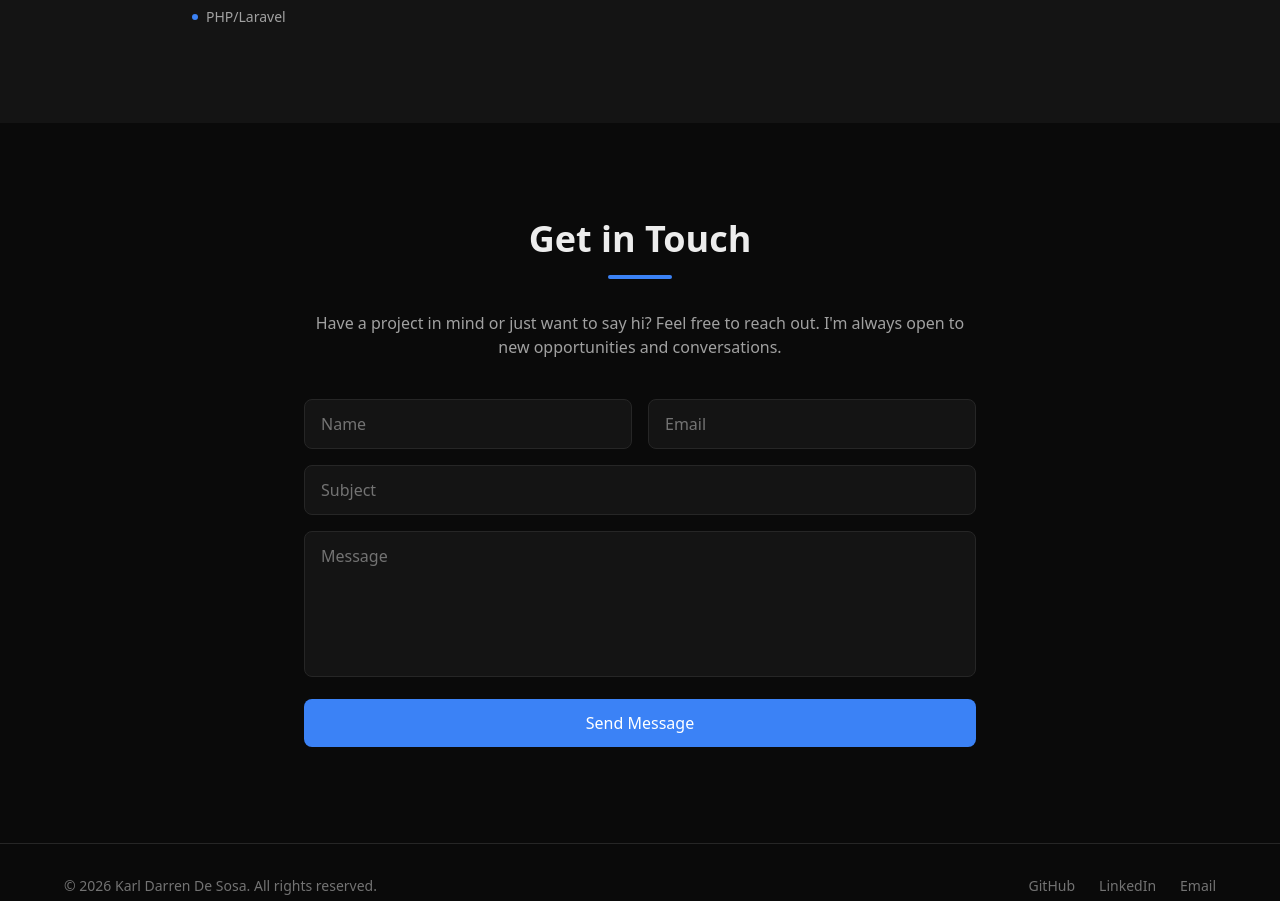
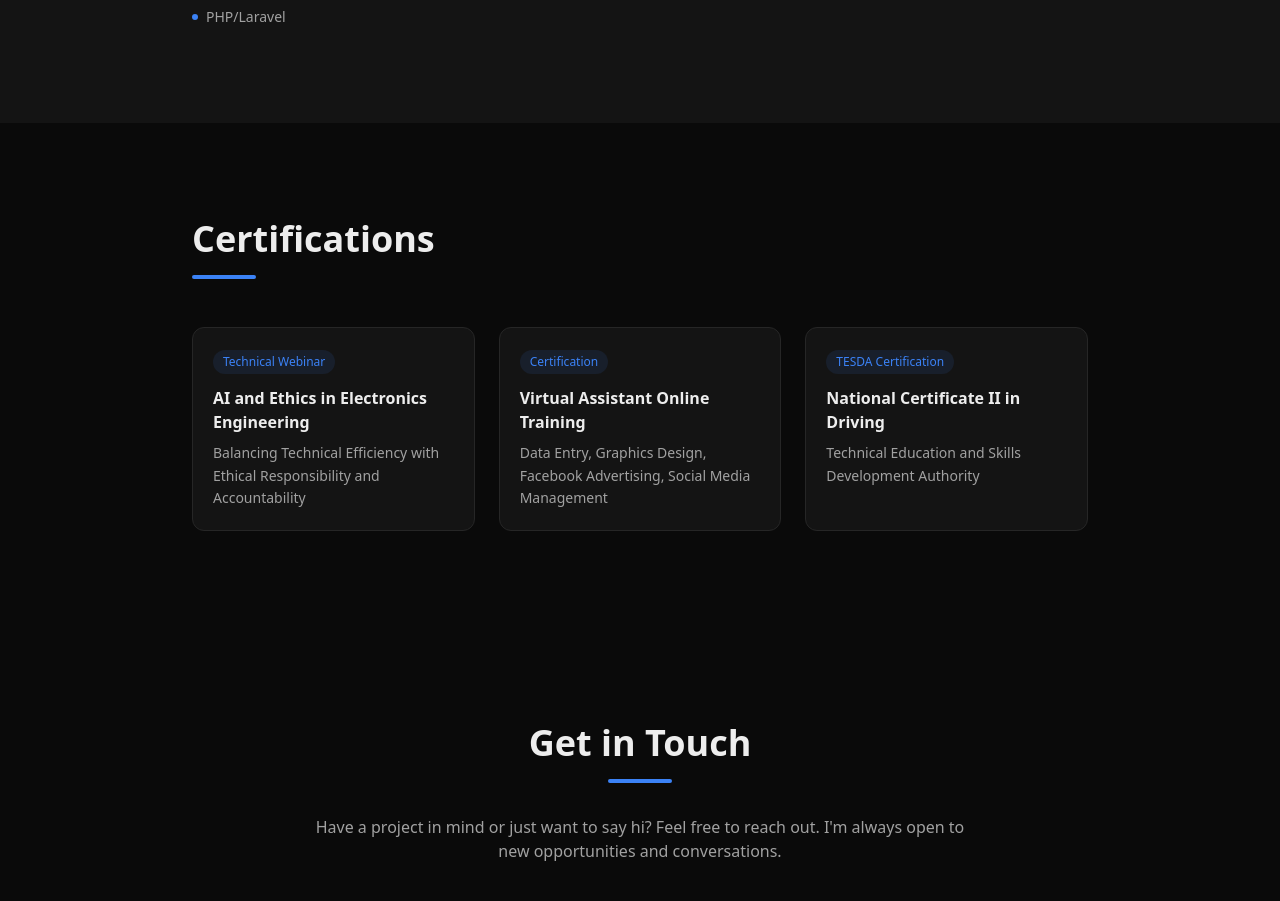
Before and after one commit to karldarren/portfolio, a Next.js app: page / in a window 1280 px wide. Shown: the part 3408-4309 px from the top of the page. Built offline with nearby package versions, Linux system fonts and the light colour scheme.

Commit message:
Add certifications, loading screen, 404 page, SEO meta tags

```diff
--- a/src/app/layout.tsx
+++ b/src/app/layout.tsx
@@ -2,8 +2,39 @@ import type { Metadata } from "next";
 import "./globals.css";
 
 export const metadata: Metadata = {
-  title: "Karl Darren De Sosa | Portfolio",
-  description: "Developer portfolio showcasing projects, skills, and experience.",
+  title: "Karl Darren De Sosa | Full-Stack Developer",
+  description:
+    "BS Information Technology graduate with hands-on experience in web-based system development, IT support, and network administration. Skilled in PHP/Laravel, Next.js, NestJS, and more.",
+  keywords: [
+    "Karl Darren De Sosa",
+    "Full Stack Developer",
+    "Web Developer",
+    "PHP Laravel",
+    "Next.js",
+    "NestJS",
+    "Portfolio",
+    "Cavite",
+    "Philippines",
+  ],
+  authors: [{ name: "Karl Darren De Sosa" }],
+  openGraph: {
+    type: "website",
+    title: "Karl Darren De Sosa | Full-Stack Developer",
+    description:
+      "BS IT graduate building modern web experiences. Check out my projects and get in touch.",
+    siteName: "Karl Darren De Sosa Portfolio",
+    locale: "en_US",
+  },
+  twitter: {
+    card: "summary_large_image",
+    title: "Karl Darren De Sosa | Full-Stack Developer",
+    description:
+      "BS IT graduate building modern web experiences. Check out my projects and get in touch.",
+  },
+  robots: {
+    index: true,
+    follow: true,
+  },
 };
 
 export default function RootLayout({
--- /dev/null
+++ b/src/app/not-found.tsx
@@ -0,0 +1,21 @@
+import Link from "next/link";
+
+export default function NotFound() {
+  return (
+    <div className="min-h-screen flex items-center justify-center px-6">
+      <div className="text-center">
+        <h1 className="text-8xl font-bold text-[var(--accent)] mb-4">404</h1>
+        <h2 className="text-2xl font-semibold mb-4">Page Not Found</h2>
+        <p className="text-neutral-400 mb-8 max-w-md">
+          The page you&apos;re looking for doesn&apos;t exist or has been moved.
+        </p>
+        <Link
+          href="/"
+          className="px-6 py-3 bg-[var(--accent)] hover:bg-[var(--accent-hover)] text-white rounded-lg font-medium transition-colors inline-block"
+        >
+          Back to Home
+        </Link>
+      </div>
+    </div>
+  );
+}
--- a/src/app/page.tsx
+++ b/src/app/page.tsx
@@ -4,13 +4,16 @@ import About from "@/components/About";
 import Experience from "@/components/Experience";
 import Projects from "@/components/Projects";
 import Skills from "@/components/Skills";
+import Certifications from "@/components/Certifications";
 import Contact from "@/components/Contact";
 import Footer from "@/components/Footer";
 import BackToTop from "@/components/BackToTop";
+import LoadingScreen from "@/components/LoadingScreen";
 
 export default function Home() {
   return (
     <>
+      <LoadingScreen />
       <Navbar />
       <main>
         <Hero />
@@ -18,6 +21,7 @@ export default function Home() {
         <Experience />
         <Projects />
         <Skills />
+        <Certifications />
         <Contact />
       </main>
       <Footer />
--- /dev/null
+++ b/src/components/Certifications.tsx
@@ -0,0 +1,49 @@
+"use client";
+
+import AnimatedSection from "./AnimatedSection";
+
+const certifications = [
+  {
+    title: "AI and Ethics in Electronics Engineering",
+    type: "Technical Webinar",
+    description: "Balancing Technical Efficiency with Ethical Responsibility and Accountability",
+  },
+  {
+    title: "Virtual Assistant Online Training",
+    type: "Certification",
+    description: "Data Entry, Graphics Design, Facebook Advertising, Social Media Management",
+  },
+  {
+    title: "National Certificate II in Driving",
+    type: "TESDA Certification",
+    description: "Technical Education and Skills Development Authority",
+  },
+];
+
+export default function Certifications() {
+  return (
+    <section id="certifications" className="py-24 px-6">
+      <div className="max-w-4xl mx-auto">
+        <AnimatedSection>
+          <h2 className="text-3xl md:text-4xl font-bold mb-4">Certifications</h2>
+          <div className="h-1 w-16 bg-[var(--accent)] rounded mb-12" />
+        </AnimatedSection>
+        <div className="grid md:grid-cols-3 gap-6">
+          {certifications.map((cert, index) => (
+            <AnimatedSection key={cert.title} delay={index * 0.1}>
+              <div className="p-5 rounded-xl border border-[var(--card-border)] bg-[var(--card-bg)] h-full">
+                <span className="text-xs px-2.5 py-1 rounded-full bg-[var(--accent)]/10 text-[var(--accent)] inline-block mb-3">
+                  {cert.type}
+                </span>
+                <h3 className="text-base font-semibold mb-2">{cert.title}</h3>
+                <p className="text-sm text-neutral-400 leading-relaxed">
+                  {cert.description}
+                </p>
+              </div>
+            </AnimatedSection>
+          ))}
+        </div>
+      </div>
+    </section>
+  );
+}
--- /dev/null
+++ b/src/components/LoadingScreen.tsx
@@ -0,0 +1,47 @@
+"use client";
+
+import { useState, useEffect } from "react";
+import { motion, AnimatePresence } from "framer-motion";
+
+export default function LoadingScreen() {
+  const [loading, setLoading] = useState(true);
+
+  useEffect(() => {
+    const timer = setTimeout(() => setLoading(false), 1200);
+    return () => clearTimeout(timer);
+  }, []);
+
+  return (
+    <AnimatePresence>
+      {loading && (
+        <motion.div
+          initial={{ opacity: 1 }}
+          exit={{ opacity: 0 }}
+          transition={{ duration: 0.4 }}
+          className="fixed inset-0 z-[100] flex items-center justify-center bg-[var(--background)]"
+        >
+          <motion.div
+            initial={{ scale: 0.8, opacity: 0 }}
+            animate={{ scale: 1, opacity: 1 }}
+            transition={{ duration: 0.4 }}
+            className="text-center"
+          >
+            <h1 className="text-4xl font-bold tracking-tight">
+              KD<span className="text-[var(--accent)]">.</span>
+            </h1>
+            <div className="mt-4 flex gap-1 justify-center">
+              {[0, 1, 2].map((i) => (
+                <motion.div
+                  key={i}
+                  className="w-2 h-2 rounded-full bg-[var(--accent)]"
+                  animate={{ y: [0, -8, 0] }}
+                  transition={{ duration: 0.6, repeat: Infinity, delay: i * 0.15 }}
+                />
+              ))}
+            </div>
+          </motion.div>
+        </motion.div>
+      )}
+    </AnimatePresence>
+  );
+}
```
